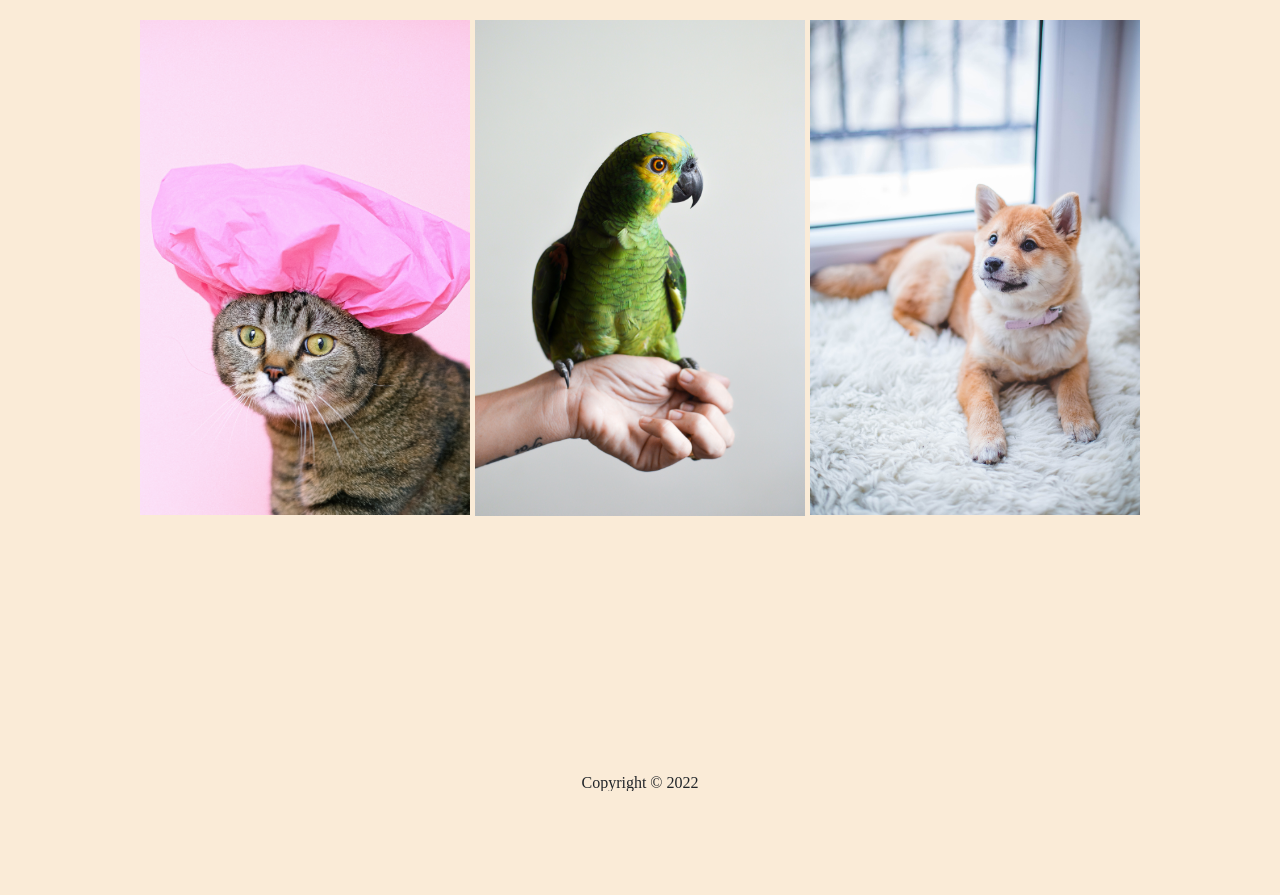
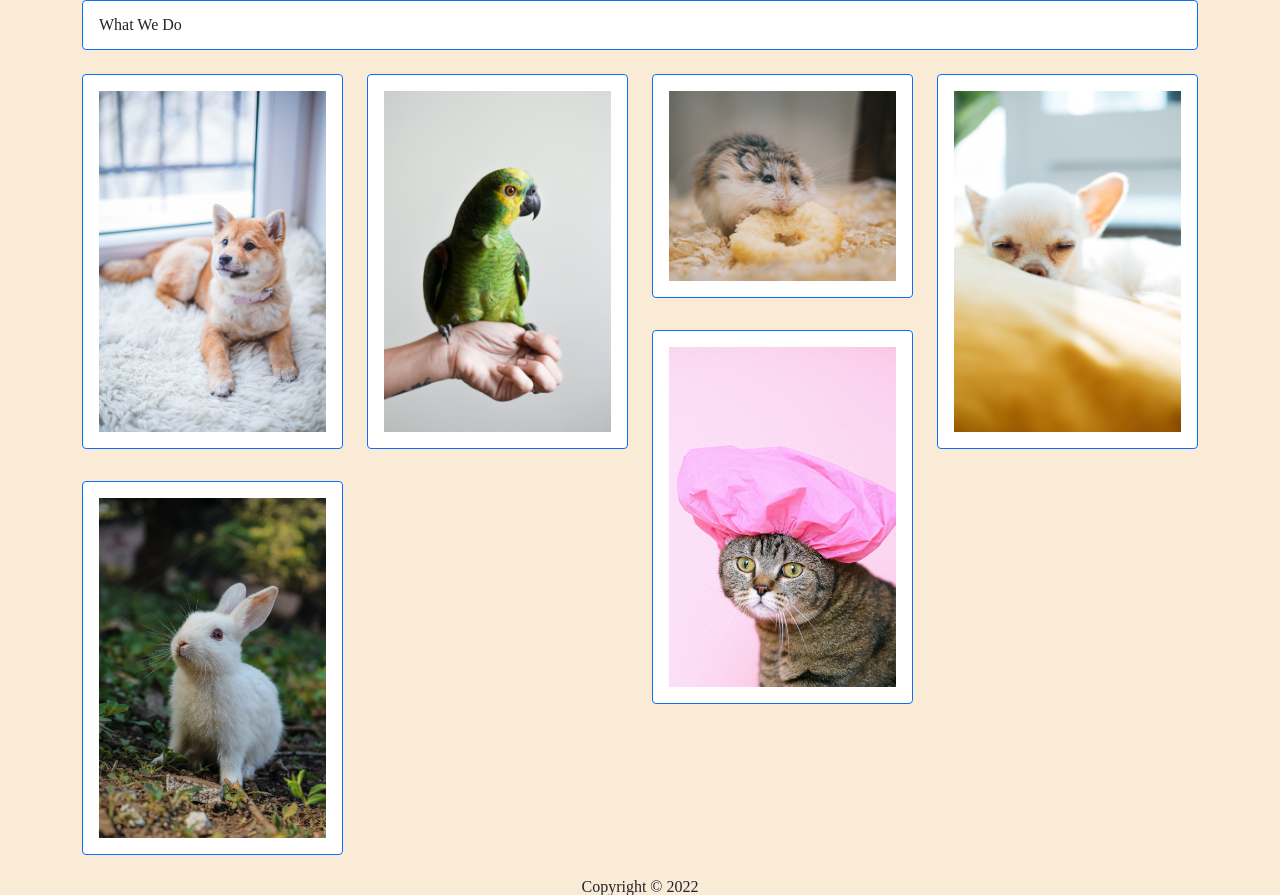
Before and after one commit to BiaDd/cs4640project, a PHP site: page /home.html in a window 1280 px wide. Shown: the part 48-943 px from the top of the page. Before the commit the page ends 839 px from the top, so only its background shows below. Run offline with PHP 8.4, Linux system fonts and the light colour scheme.

Commit message:
hompage masonry type

```diff
--- a/home.html
+++ b/home.html
@@ -23,18 +23,18 @@
     <link href="https://cdn.jsdelivr.net/npm/bootstrap@5.0.2/dist/css/bootstrap.min.css" rel="stylesheet" integrity="sha384-EVSTQN3/azprG1Anm3QDgpJLIm9Nao0Yz1ztcQTwFspd3yD65VohhpuuCOmLASjC" crossorigin="anonymous">
     <script src="https://cdn.jsdelivr.net/npm/bootstrap@5.0.2/dist/js/bootstrap.bundle.min.js" integrity="sha384-MrcW6ZMFYlzcLA8Nl+NtUVF0sA7MsXsP1UyJoMp4YLEuNSfAP+JcXn/tWtIaxVXM" crossorigin="anonymous"></script>
     <link rel="stylesheet" href="styles/main.css">
-    <title>Your Workspace</title>
+    <link rel="stylesheet" href="https://cdn.jsdelivr.net/npm/bootstrap-icons@1.5.0/font/bootstrap-icons.css">
+
+    <title>Pet Organization</title>
     <meta charset="utf-8"/>
     <meta http-equiv="X-UA-Compatible" content="IE=edge">
     <meta name="viewport" content="width=device-width, initial-scale=1">
-    <meta name="author" content="A-22">
-    <meta name="description" content="Personal assignment and note organizer">
+    <meta name="author" content="">
+    <meta name="description" content="Pet organization app">
     <meta name="keywords" content="organizer">
 
-    <link rel="stylesheet" href="https://cdn.jsdelivr.net/npm/bootstrap-icons@1.5.0/font/bootstrap-icons.css">
-    <link rel="stylesheet" type="text/css" href="{% static 'schedule/base.css' %}">
+
   </head>
-  <body>
     <header>
       <nav class="navbar navbar-expand-lg navbar-light bg-light">
         <div class="container-fluid">
@@ -94,30 +94,72 @@
           </div>
         </div>
       </div>
-
     </header>
 
     <body>
-
-      <div class="grid">
-        <div>
-          <img class="item"src="images/cat1.jpg" alt="">
-        </div>
-        <div >
-          <img class="item"src="images/bird1.jpg" alt="">
-        </div>
-        <div >
-          <img class="item"src="images/dog1.jpg" alt="">
+      <div class="container">
+        <div class="card border-primary">
+          <div class="card-body">
+            <h1 style="center">What We Do</h1>
+          </div>
         </div>
 
       </div>
 
+
+
+    <div class="container py-2">
+        <div class="row" data-masonry='{"percentPosition": true }'>
+            <div class="col-sm-4 col-md-3 py-3">
+                <div class="card border-primary">
+                    <div class="card-body">
+                        <img src="images/dog1.jpg" alt="">
+                    </div>
+                </div>
+            </div>
+            <div class="col-sm-4 col-md-3 py-3">
+                <div class="card border-primary">
+                    <div class="card-body">
+                        <img src="images/bird1.jpg" alt="">
+                    </div>
+                </div>
+            </div>
+            <div class="col-sm-4 col-md-3 py-3">
+                <div class="card border-primary">
+                    <div class="card-body">
+                      <img src="images/hamster1.jpg" alt=""/>
+                    </div>
+                </div>
+            </div>
+            <div class="col-sm-4 col-md-3 py-3">
+                <div class="card border-primary">
+                    <div class="card-body">
+                      <img src="images/dog2.jpg" alt=""/>
+                    </div>
+                </div>
+            </div>
+            <div class="col-sm-4 col-md-3 py-3">
+                <div class="card border-primary">
+                    <div class="card-body">
+                        <img src="images/cat1.jpg" alt="">
+                    </div>
+                </div>
+            </div>
+            <div class="col-sm-4 col-md-3 py-3">
+                <div class="card border-primary">
+                    <div class="card-body">
+                      <img src="images/rabbit1.jpg" alt=""/>
+                    </div>
+                </div>
+            </div>
+        </div>
+    </div>
+
     </body>
-
 
     <footer class="container primary-footer">
       <small class="copyright">Copyright &copy; 2022</small>
     </footer>
 
-  </body>
+  <script src="https://cdn.jsdelivr.net/npm/masonry-layout@4.2.2/dist/masonry.pkgd.min.js" integrity="sha384-GNFwBvfVxBkLMJpYMOABq3c+d3KnQxudP/mGPkzpZSTYykLBNsZEnG2D9G/X/+7D" crossorigin="anonymous" async></script>
 </html>
--- a/styles/main.css
+++ b/styles/main.css
@@ -66,43 +66,6 @@ body {
   background-color: rgb(250, 235, 215);
 }
 
-.grid {
-  display: grid;
-  grid-template-rows:
-    repeat(4, 180px);
-  grid-template-columns:
-    repeat(3, 1fr);
-  grid-gap: 5px;
-}
-
-.item:nth-child(1) {
-  grid-row: 1 / 4;
-}
-
-.item:nth-child(2) {
-  grid-column: 2 / 4;
-  grid-row: 1 / 3;
-}
-
-.item:nth-child(3) {
-  grid-column: 3 / 4;
-  grid-row: 3 / 5;
-}
-
-/* styling code */
-
-.grid {
-  margin:20px auto;
-  max-width:1000px;
-}
-
-.grid > .item {
-  background-position: center;
-  background-repeat: no-repeat;
-  background-size: cover;
-}
-
-
 
 .primary-footer {
   text-align: center;
```
Also changed, not shown: styles/homepage.css (added, +9 -0 lines), images/dog2.jpg (added), images/hamster1.jpg (added), images/rabbit1.jpg (added).
